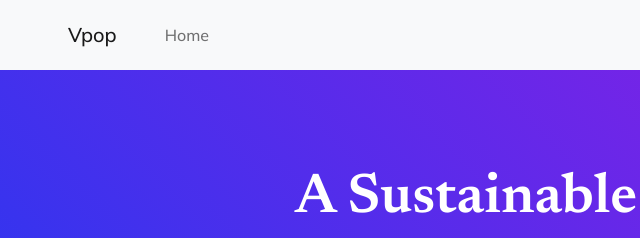
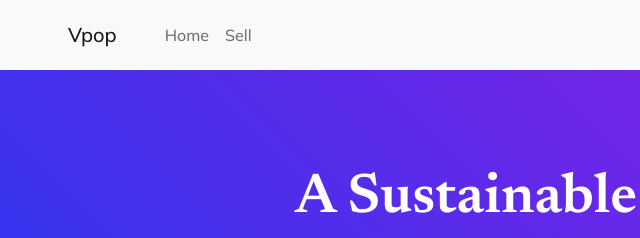
Before and after one commit to DarienAB/Project-3, a website: page V-pop/Buy.html in a window 1280 px wide. Shown: the top 238 px of the page, 50-690 px from the left. Drawn offline with nearby package versions, Linux system fonts and the light colour scheme.

Commit message:
Tab Formats

```diff
--- a/V-pop/Buy.html
+++ b/V-pop/Buy.html
@@ -22,6 +22,7 @@
                 <div class="collapse navbar-collapse" id="navbarSupportedContent">
                     <ul class="navbar-nav me-auto mb-2 mb-lg-0 ms-lg-4">
                         <li class="nav-item"><a class="nav-link" href= "index.html">Home</a></li>
+                        <li class="nav-item"><a class="nav-link" href="Sell.html">Sell</a></li>
                         </li>
                     </ul>
                     <form class="d-flex">
```
